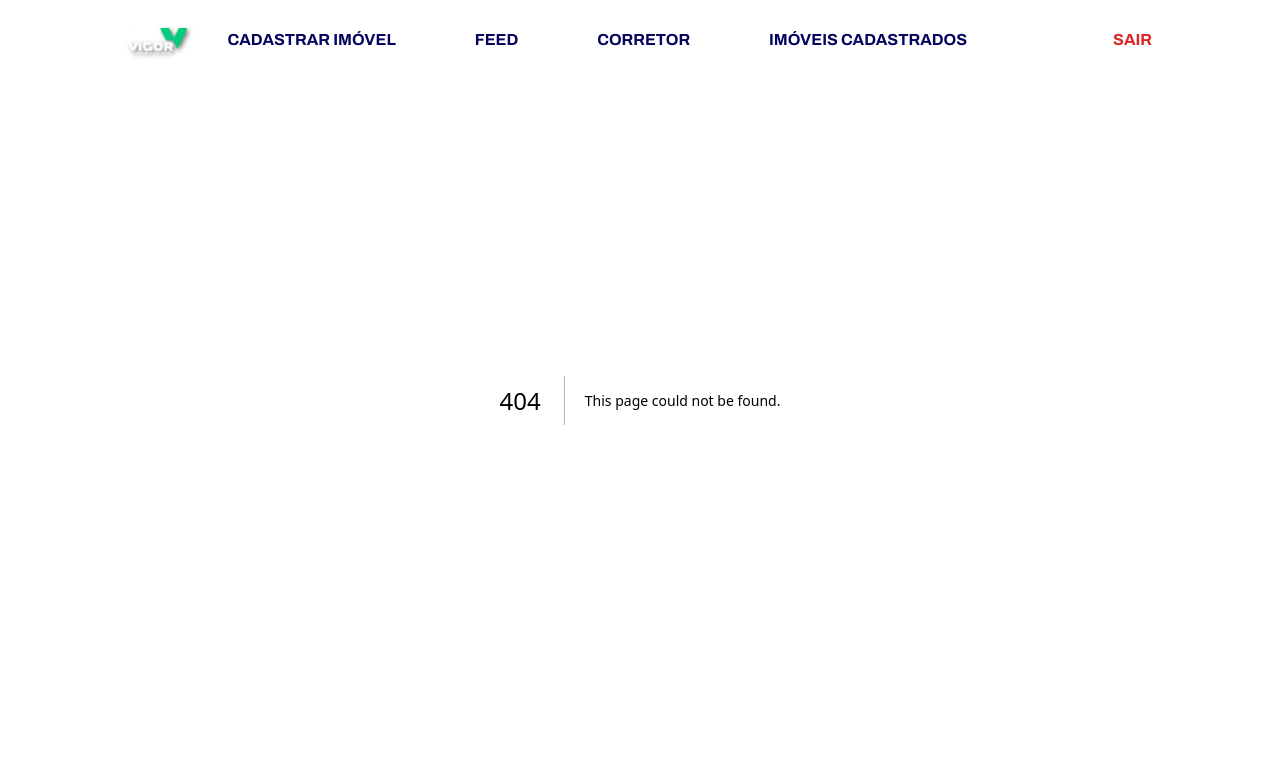
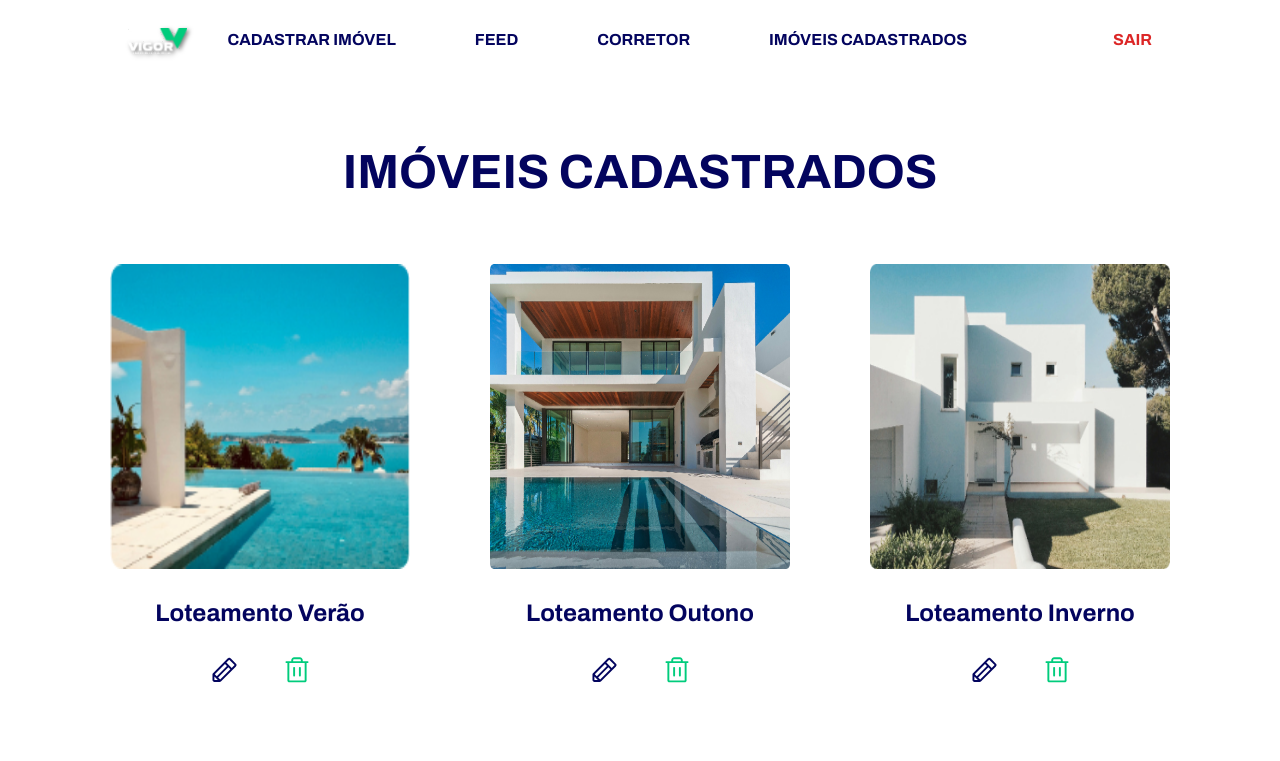
Before and after one commit to LuizLimaDev/vigor-imob, a Next.js app: page /admin/imoveiscadastrados in a window 1280 px wide. Before the commit this address had no page. Shown: the top 761 px of the page. Built offline with nearby package versions, Linux system fonts and the light colour scheme.

Commit message:
feat: registered properties page

```diff
--- /dev/null
+++ b/app/admin/imoveiscadastrados/_components/PropertieEditCard.PropertieEditCard.tsx
@@ -0,0 +1,42 @@
+import Title from "@/app/_components/Title/Title";
+import Image from "next/image";
+
+type TProps = {
+  photo: string;
+  title: string;
+};
+
+const PropertieEditCard = ({ photo, title }: TProps) => {
+  return (
+    <div className="flex flex-col items-center justify-center gap-y-7">
+      <Image
+        src={photo}
+        alt="foto do imóvel"
+        width={0}
+        height={0}
+        sizes="100vw"
+        className="h-[19.0625rem] w-[18.75rem]"
+      />
+      <Title className="text-2xl capitalize">{title}</Title>
+
+      <div className="flex w-full justify-center gap-12">
+        <Image
+          src="/Icons/edit.svg"
+          alt="foto do imóvel"
+          width={25}
+          height={25}
+          sizes="100vw"
+        />
+        <Image
+          src="/Icons/delete.svg"
+          alt="foto do imóvel"
+          width={24}
+          height={26}
+          sizes="100vw"
+        />
+      </div>
+    </div>
+  );
+};
+
+export default PropertieEditCard;
--- /dev/null
+++ b/app/admin/imoveiscadastrados/page.tsx
@@ -0,0 +1,25 @@
+import db from "../../../db/db.json";
+import Title from "../../_components/Title/Title";
+import PropertieEditCard from "./_components/PropertieEditCard.PropertieEditCard";
+
+const properties = db.properties;
+
+const Imoveiscadastrados = () => {
+  return (
+    <main className="flex w-screen flex-col items-center justify-center pt-20">
+      <Title className="my-14 text-[3rem]">Imóveis cadastrados</Title>
+
+      <div className="mb-20 flex w-[66.85rem] flex-wrap justify-center gap-20">
+        {properties.map((propertie) => (
+          <PropertieEditCard
+            key={propertie.id}
+            photo={propertie.src}
+            title={propertie.title}
+          />
+        ))}
+      </div>
+    </main>
+  );
+};
+
+export default Imoveiscadastrados;
```
Also changed, not shown: app/admin/cadastrarimovel/_components/RegisterPropertieForm/RegisterPropertieForm.tsx (renamed from app/admin/imovel/_components/RegisterPropertieForm/RegisterPropertieForm.tsx), app/admin/cadastrarimovel/page.tsx (renamed from app/admin/imovel/page.tsx), public/Icons/delete.svg (added), public/Icons/edit.svg (added).
